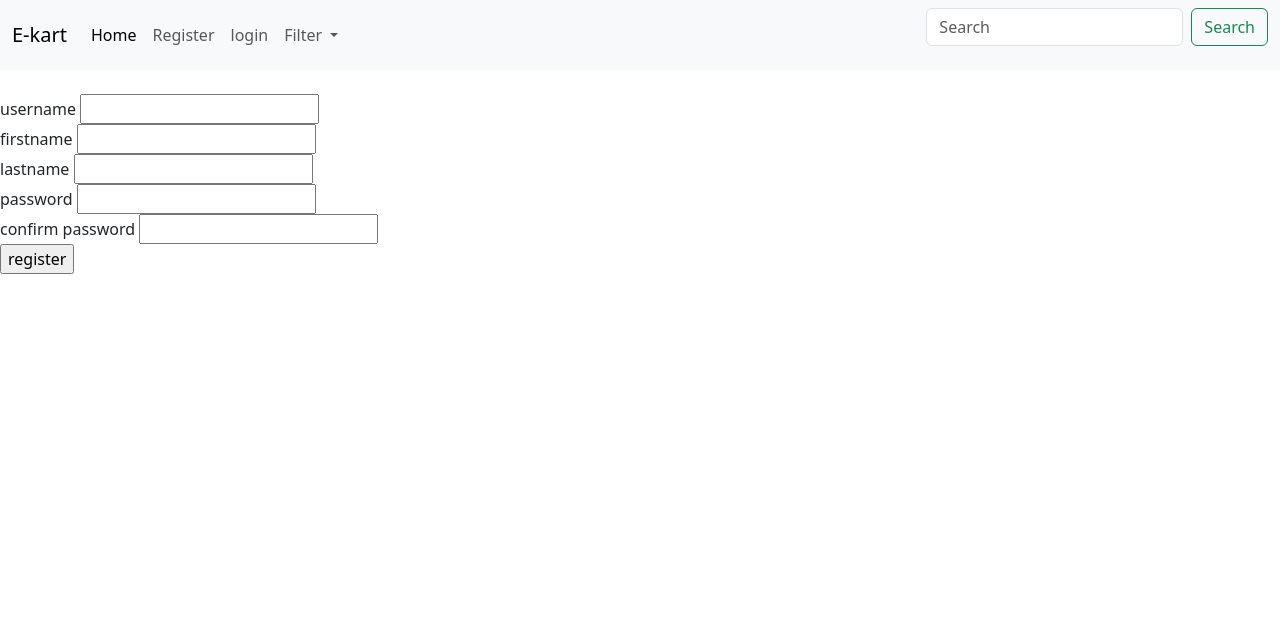
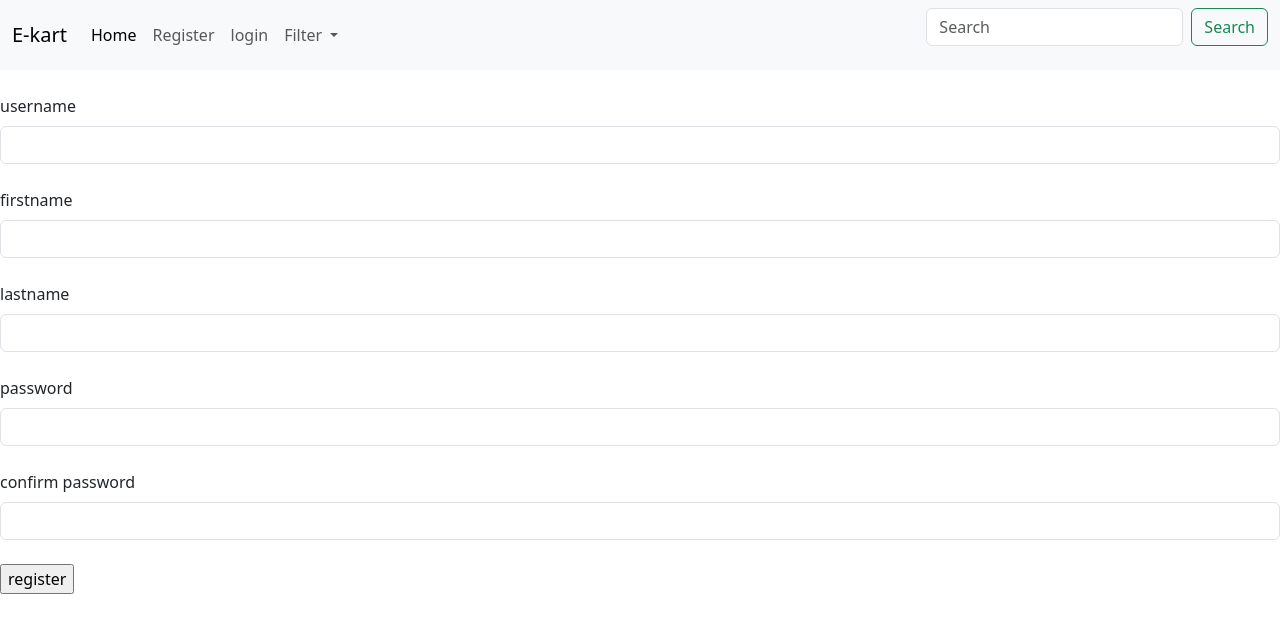
Before and after one commit to anel008/advanced_ecommerce-website, a Django app: page /register in a window 1280 px wide. Shown: the top 633 px of the page. Run offline with Django 5.2, Linux system fonts and the light colour scheme; data that the repository does not hold is empty.

Commit message:
form style

```diff
--- a/ecommerce/templates/login.html
+++ b/ecommerce/templates/login.html
@@ -5,8 +5,8 @@
 
 <form action='login' method='POST'><br>
 {% csrf_token %}
-<label>username</label> <input type='text'  name='username'><br>
-<label>password</label> <input type='password' name='password'><br>
+<label  class="form-label" >username</label> <input class="form-control" aria-describedby="passwordHelpBlock" type='text'  name='username'><br>
+<label for="inputPassword5" class="form-label">password</label> <input id="inputPassword5" class="form-control" aria-describedby="passwordHelpBlock"  type='password' name='password'><br>
 <input type ='submit' value='login'>
 </form>
 
--- a/ecommerce/templates/register.html
+++ b/ecommerce/templates/register.html
@@ -4,11 +4,11 @@
 
 <form action="registerin" method='POST'><br>
 {% csrf_token %}
-<label>username</label> <input type='text'  name='username'><br>
-<label>firstname</label> <input type='text'  name='firstname'><br>
-<label>lastname</label> <input type='text'  name='lastname'><br>
-<label>password</label> <input type='password' name='password1'><br>
-<label>confirm password</label> <input type='password'  name='password2'><br>
+<label  class="form-label" >username</label> <input class="form-control" aria-describedby="passwordHelpBlock" type='text'  name='username'><br>
+<label  class="form-label" >firstname</label> <input class="form-control" aria-describedby="passwordHelpBlock" type='text'  name='firstname'><br>
+<label  class="form-label" >lastname</label> <input class="form-control" aria-describedby="passwordHelpBlock" type='text'  name='lastname'><br>
+<label for="inputPassword5" class="form-label">password</label> <input id="inputPassword5" class="form-control" aria-describedby="passwordHelpBlock"  type='password' name='password1'><br>
+<label for="inputPassword5" class="form-label">confirm password</label> <input id="inputPassword5" class="form-control" aria-describedby="passwordHelpBlock" type='password'  name='password2'><br>
 <input type ='submit' value='register'>
 </form>
 
@@ -18,3 +18,9 @@
 
 {% endfor %}
 {%endblock content%}
+
+
+
+<div id="passwordHelpBlock" class="form-text">
+  Your password must be 8-20 characters long, contain letters and numbers, and must not contain spaces, special characters, or emoji.
+</div>
```
